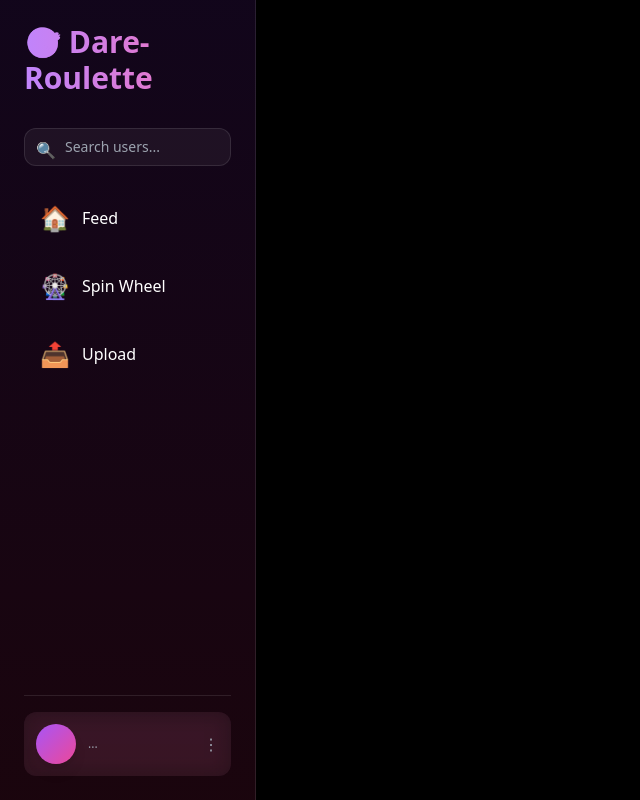
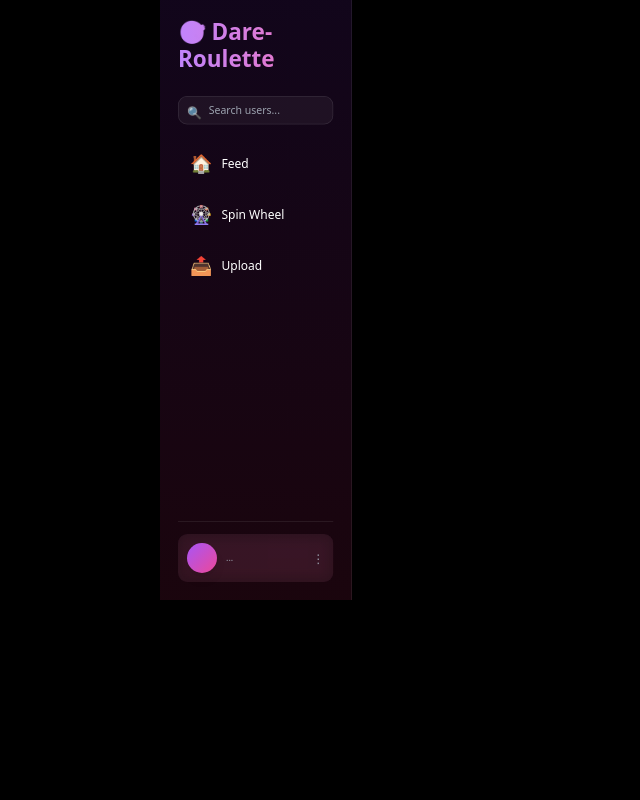
Before and after one commit to Arcrosswane/Dare_Roulette, a Flask app: template templates/dashboard.html in a window 1280 px wide. Shown: the whole page, without its empty margins (0-640 px from the left). Run offline with Flask 3, Linux system fonts and the light colour scheme; the template is opened without the code that fills it, so the values that code supplies are empty; some libraries are stand-ins or nearby versions.

Commit message:
Update dashboard.html

```diff
--- a/templates/dashboard.html
+++ b/templates/dashboard.html
@@ -15,6 +15,16 @@
         body {
             overscroll-behavior: none;
             -webkit-tap-highlight-color: transparent;
+        }
+
+        .app-root {
+            transform-origin: top center;
+        }
+
+        @media (min-width: 768px) {
+            .app-root {
+                transform: scale(0.75);
+            }
         }
 
         .snap-container {
@@ -121,6 +131,7 @@
 </head>
 
 <body class="bg-black text-white overflow-hidden h-screen">
+    <div class="app-root">
     <!-- Mobile Search Bar -->
     <div class="fixed top-0 left-0 right-0 bg-gradient-to-b from-black via-black/95 to-transparent z-40 lg:hidden">
         <div class="px-4 py-3 backdrop-blur-xl border-b border-white/10">
@@ -1052,6 +1063,7 @@
             }, { once: true });
         };
     </script>
+    </div>
 </body>
 
 </html>
```
